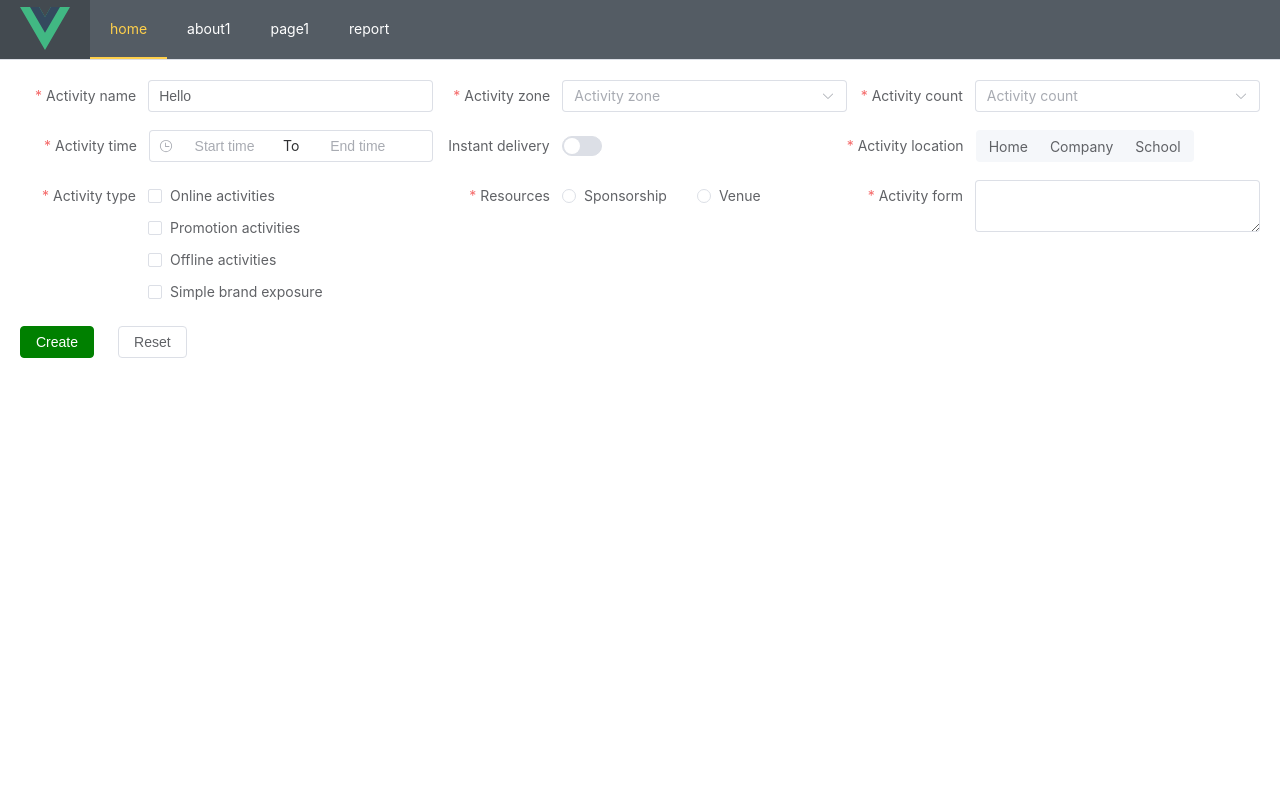
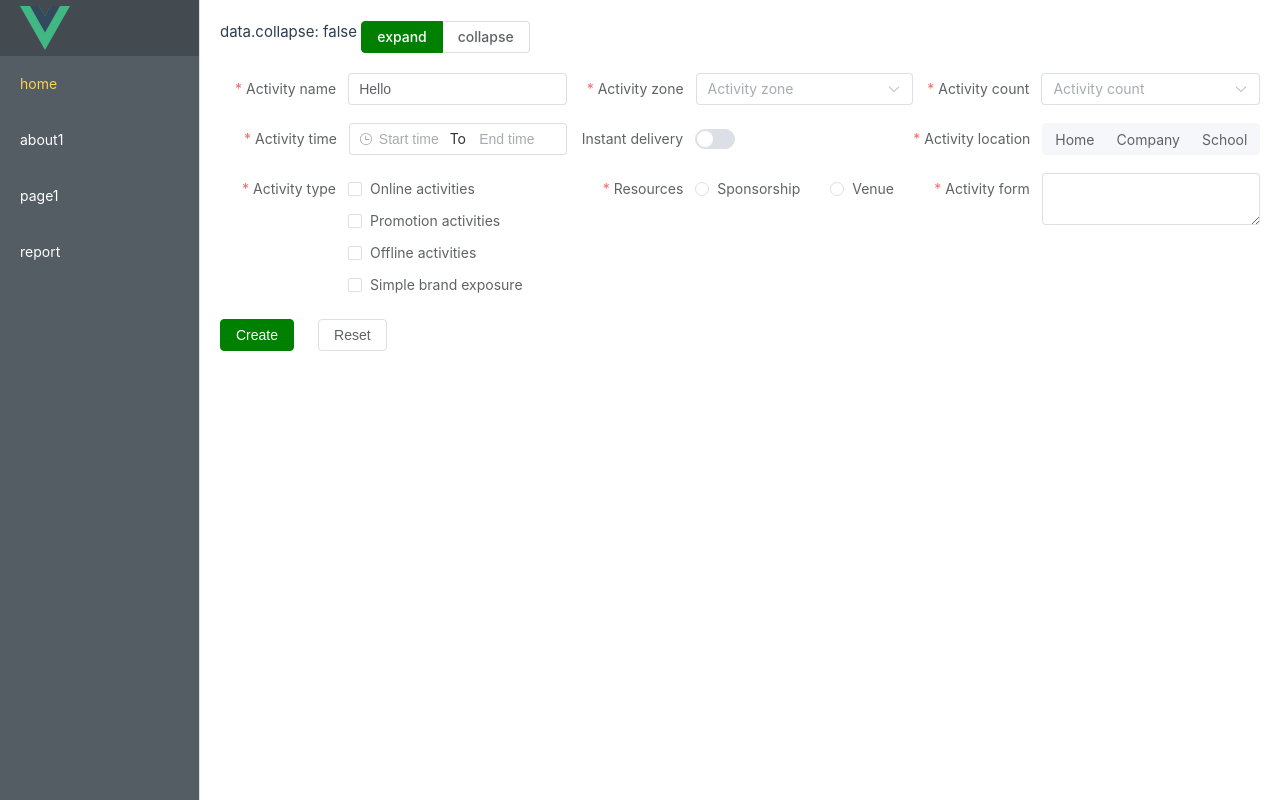
Before and after one commit to hs185556/qiankun-demo, a Vue app in the folder xinzhi/: page / in a window 1280 px wide. Built offline with nearby package versions, Linux system fonts and the light colour scheme.

Commit message:
数据通信1

```diff
--- a/xinzhi/src/layout/index.vue
+++ b/xinzhi/src/layout/index.vue
@@ -3,11 +3,12 @@
     <el-menu
       :default-active="activeIndex"
       class="el-menu-demo"
-      mode="horizontal"
+      mode="vertical"
       background-color="#545c64"
       text-color="#fff"
       active-text-color="#ffd04b"
       router
+      :collapse="data.collapse"
     >
       <el-menu-item index="">
         <img style="width: 50px" src="@/assets/logo.svg" alt="Element logo" />
@@ -18,6 +19,11 @@
       <el-menu-item index="/child/report">report</el-menu-item>
     </el-menu>
     <div class="main-content">
+      data.collapse: {{ data.collapse }}
+      <el-radio-group v-model="data.collapse" style="margin-bottom: 20px">
+        <el-radio-button :value="false">expand</el-radio-button>
+        <el-radio-button :value="true">collapse</el-radio-button>
+      </el-radio-group>
       <RouterView />
     </div>
   </div>
@@ -26,7 +32,9 @@
 <script setup>
 import { ref, watch } from 'vue'
 import { useRoute } from 'vue-router'
+import globalState from '@/utils/globalState'
 
+const { data, setData } = globalState
 const activeIndex = ref('1')
 const route = useRoute()
 
@@ -43,11 +51,19 @@ watch(
 .layout-wrap {
   width: 100%;
   height: 100%;
+  display: flex;
+  flex-direction: row;
+}
+.el-menu-demo {
+  width: 200px;
+  height: 100vh;
 }
 .main-content {
   padding: 20px;
-  height: calc(100vh - 60px);
-  width: 100%;
+  height: 100vh;
+  width: calc(100vw - 200px);
   overflow: auto;
+  float: right;
+  box-sizing: border-box;
 }
 </style>
--- /dev/null
+++ b/xinzhi/src/utils/globalState.js
@@ -0,0 +1,39 @@
+import { ref, watch } from 'vue'
+function useGlobalState(initData = {}) {
+  const globalState = ref(initData)
+  const listeners = new Set()
+
+  watch(
+    () => globalState.value,
+    (newVal) => {
+      listeners.forEach((listener) => listener(newVal))
+    },
+    { deep: true }
+  )
+
+  function onGlobalStateChange(callback, initialPush) {
+    listeners.add(callback)
+    if (initialPush) listeners.forEach((listener) => listener(globalState.value))
+    return () => {
+      listeners.delete(callback)
+    }
+  }
+
+  function setGlobalState(newState) {
+    Object.assign(globalState.value, newState)
+    // listeners.forEach((listener) => listener(globalState.value))
+  }
+
+  function offGlobalStateChange() {
+    listeners.clear()
+  }
+
+  return {
+    data: globalState,
+    dataListener: onGlobalStateChange,
+    setData: setGlobalState,
+    offGlobalStateChange
+  }
+}
+
+export default useGlobalState({ collapse: false })
--- a/xinzhi/src/views/MicroApp.vue
+++ b/xinzhi/src/views/MicroApp.vue
@@ -6,6 +6,9 @@
 import { onMounted } from 'vue'
 import { registerMicroApps, start } from 'qiankun'
 import router from '@/router'
+import globalState from '@/utils/globalState'
+
+const { data, setData, dataListener } = globalState
 
 onMounted(() => {
   if (window.registedMicroApps) return
@@ -18,9 +21,10 @@ onMounted(() => {
       activeRule: '/child/report',
       props: {
         baseRoute: '/child/report',
-        baseRouter: router
-        // 路由
-        // eventBus
+        baseRouter: router,
+        data,
+        setData,
+        dataListener
       }
     }
     // {
```
Also changed, not shown: 2 other files (tests, documents, lock files or other folders).
